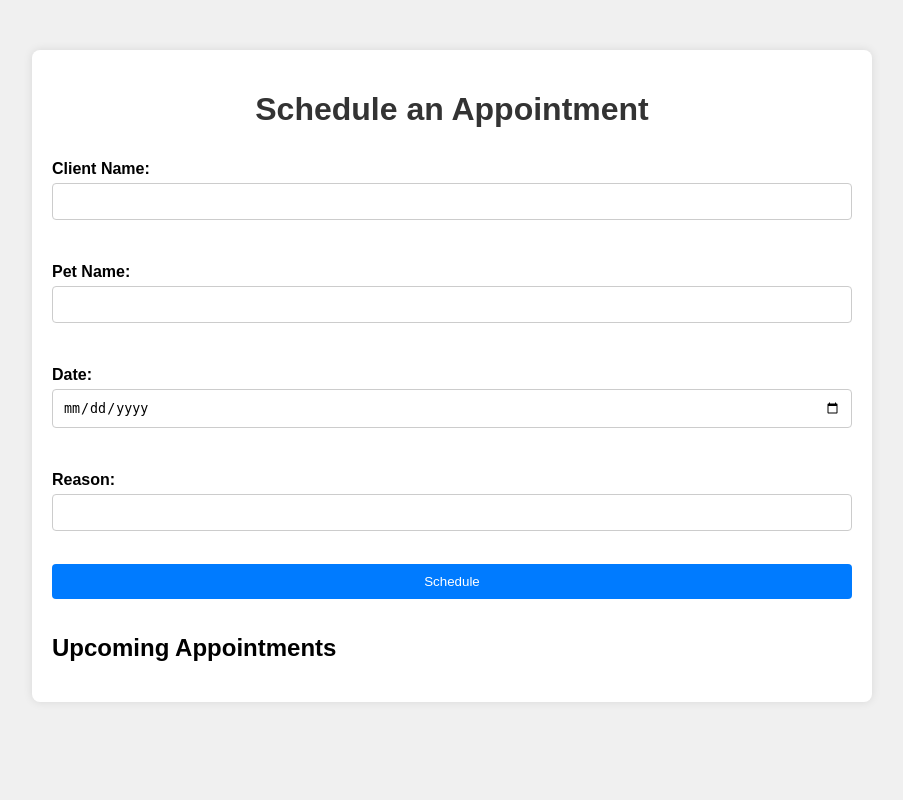
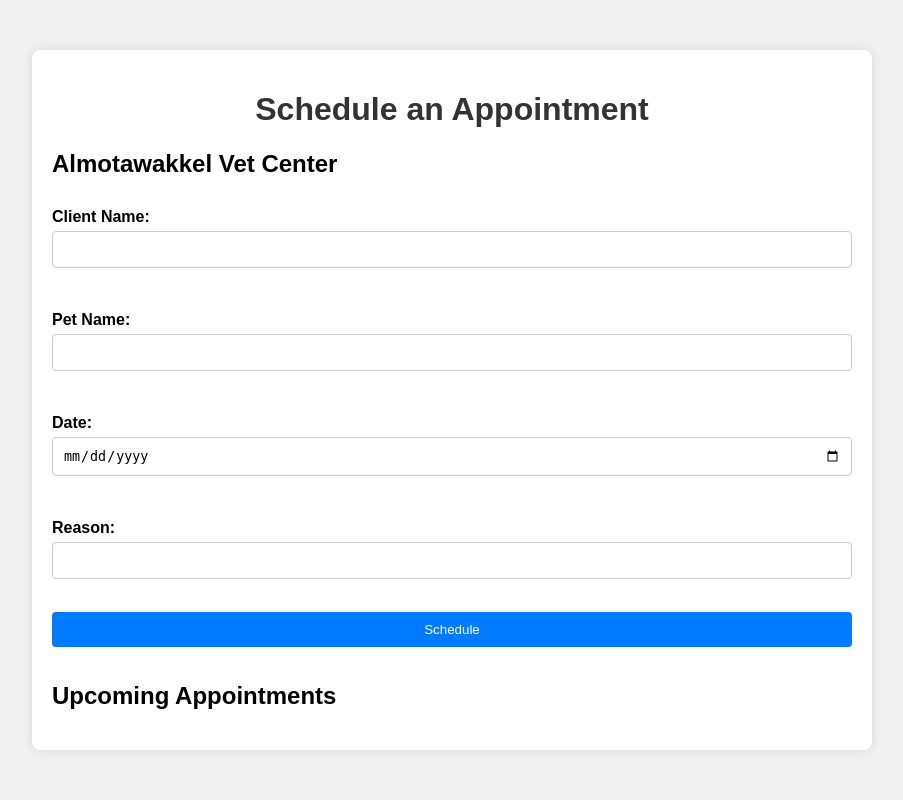
Before and after one commit to Eyad44Tarek/flask_scheduler, a Flask app: page / in a window 1280 px wide. Shown: the whole page, without its empty margins (188-1091 px from the left). Run offline with Flask 3, Linux system fonts and the light colour scheme.

Commit message:
Update schedule.html

```diff
--- a/templates/schedule.html
+++ b/templates/schedule.html
@@ -9,6 +9,7 @@
 <body>
     <div class="container">
         <h1>Schedule an Appointment</h1>
+<h2>Almotawakkel Vet Center</h2>
         <form method="POST" action="/schedule">
             <label for="client_name">Client Name:</label>
             <input type="text" id="client_name" name="client_name" required><br>
```
